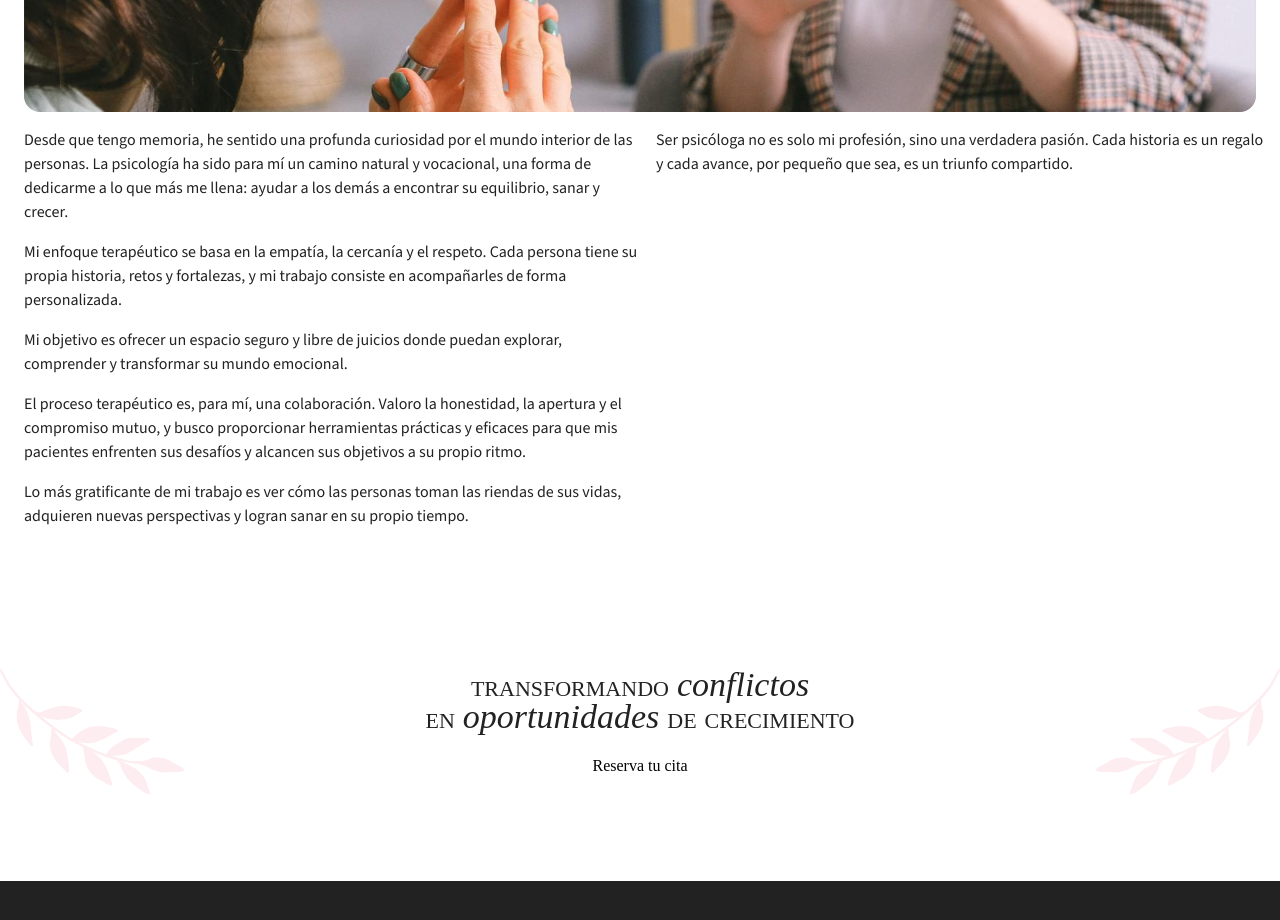
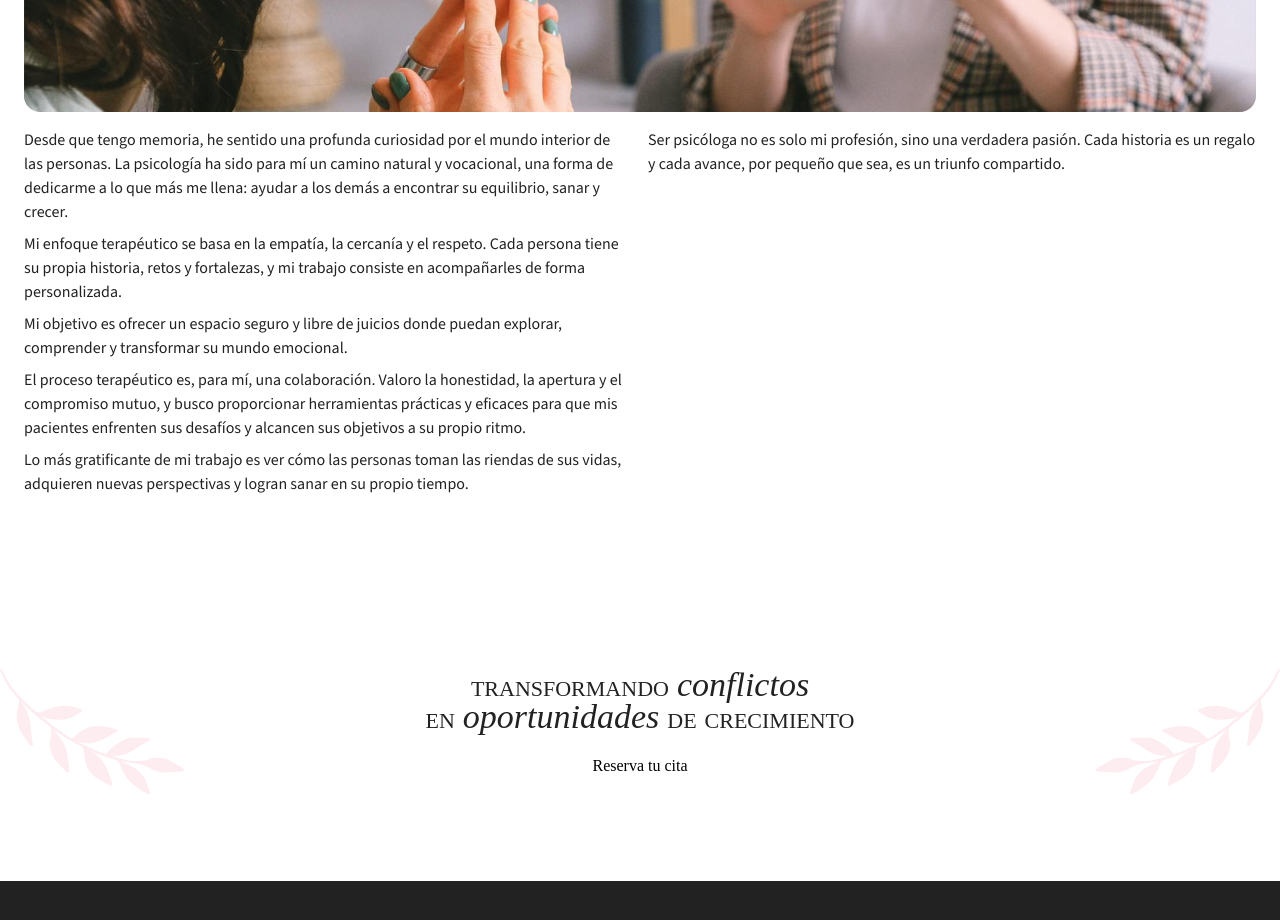
Before and after one commit to ellisoalgo/leyreramosmolinos, a React (Vite) app: page /#/sobre-mi in a window 1280 px wide. Shown: the part 780-1700 px from the top of the page. Built offline with nearby package versions, Linux system fonts and the light colour scheme.

Commit message:
responsive tablet fixes 2

```diff
--- a/src/styles/Contacto.scss
+++ b/src/styles/Contacto.scss
@@ -235,6 +235,7 @@
 
         &-address{
             flex-direction: row-reverse;
+            align-items: flex-start;
         }
     }
 }
--- a/src/styles/MasSobreMi.scss
+++ b/src/styles/MasSobreMi.scss
@@ -38,7 +38,7 @@
         color: var(--grey03);
         display: flex;
         flex-direction: column;
-        gap: 16px;
+        gap: 8px;
     }
 }
 
@@ -75,7 +75,7 @@
             flex-direction: column;
             flex-wrap: wrap;
             height: 400px;
-            width: 50%;
+            width: calc(50% - 8px);
             column-gap: 16px;
             text-wrap: wrap;
             align-items: flex-start;
```
Also changed, not shown: 1 other file (tests, documents, lock files or other folders).
